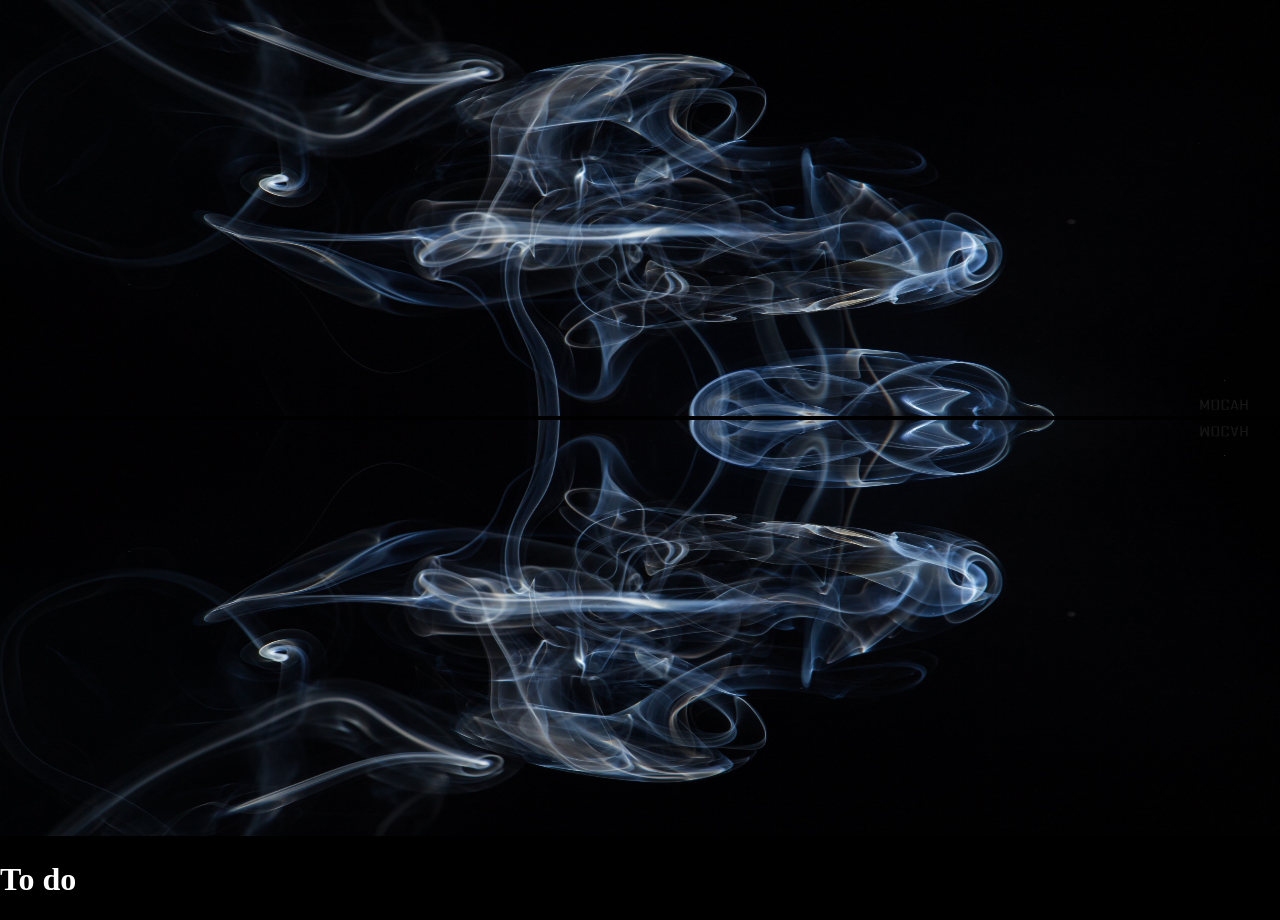
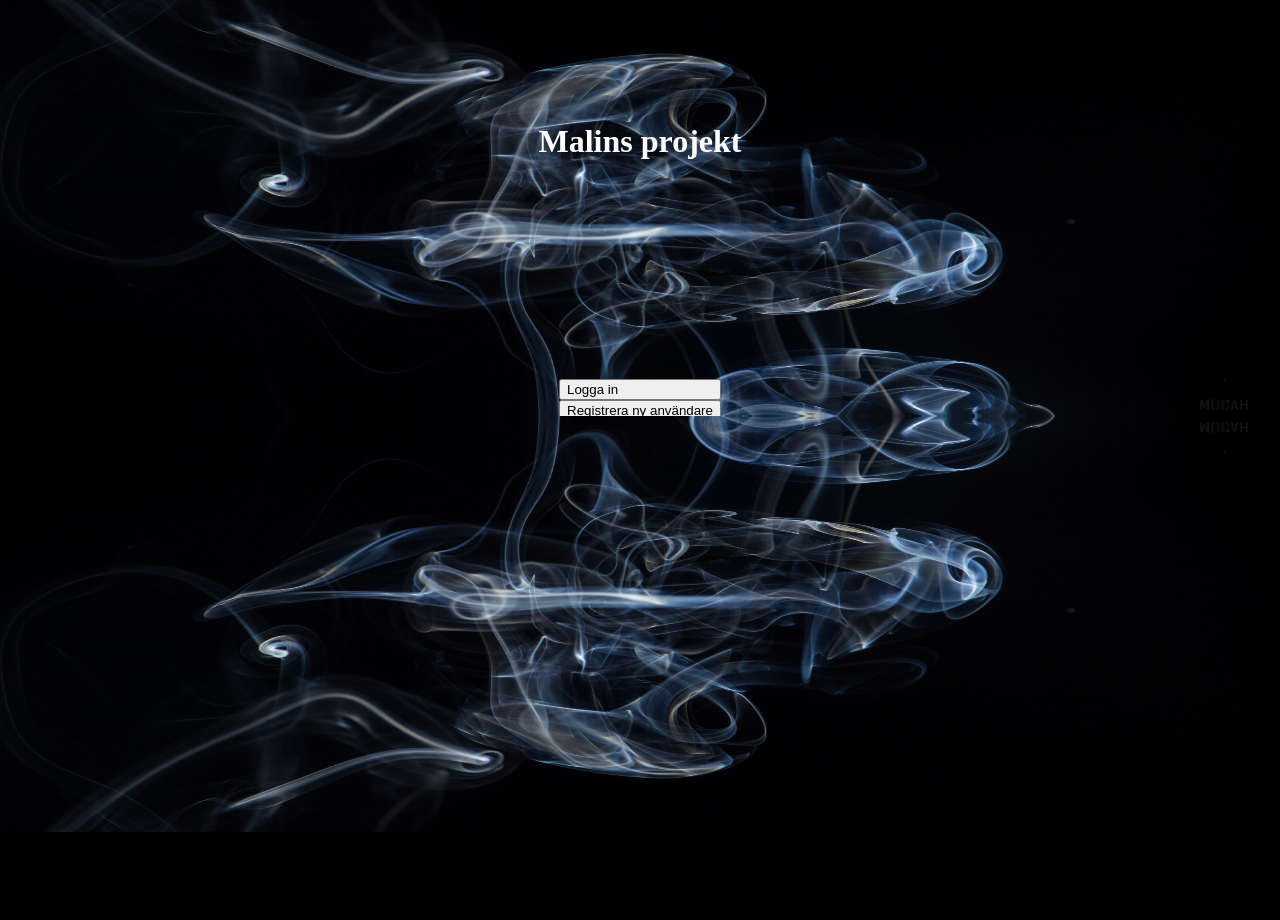
Before and after one commit to MalinJ123/TODO-project, a React (Vite) app: page / in a window 1280 px wide. After the commit the page ends 832 px from the top, so only its background shows below. Built offline with nearby package versions, Linux system fonts and the light colour scheme.

Commit message:
buttons on startsite visible

```diff
--- a/routes/Start.jsx
+++ b/routes/Start.jsx
@@ -6,18 +6,22 @@ function Start() {
 	return (
 	  <>
 		 <div className="image-wrapper">
+			<h1 className="overlay title">Malins projekt</h1>
 			<img
 			  className="background-Pic"
 			  src={smoke}
 			  alt="A picture of black and white smoke"
 			/>
+			<div className="overlay button-wrapp">
+			<button className="button">Logga in </button>
+			<button className="button">Registrera ny användare</button></div>
 			<img
 			  className="background-Pic mirror-image"
 			  src={smoke}
 			  alt="A picture of black and white smoke"
 			/>
 		 </div>
-		 <h1 className="title">To do</h1>
+		 {/* <h1 className="title">To do</h1> */}
 	  </>
 	);
  }
--- a/stylesheet/start.css
+++ b/stylesheet/start.css
@@ -1,4 +1,3 @@
-
 /* start.css */
 
 body {
@@ -7,13 +6,34 @@ body {
 	background-color: black;
 }
 
+.overlay {
+	position: absolute;
+	transform: translate(-50%, -50%);
+
+}
 .title {
 	color: rgb(255, 255, 255);
+	color: white;
+	top: 15%;
+	left: 50%;
 }
 
 .image-wrapper {
 	display: column;
 	width: 100%;
+
+}
+.button-wrapp {
+	display:flex;
+	width:auto;
+	height:auto;
+	top: 50%;
+	left: 50%;
+	flex-direction: column;
+}
+
+.button{
+	display: flex;
 }
 
 .background-Pic {
@@ -22,9 +42,10 @@ body {
 	background-position: center;
 	background-repeat: repeat;
 	background-size: cover;
+	display:flex;
+
 }
 
 .mirror-image {
-	transform: scaleX(-1)
-	rotate(180deg);	/* Optionally, you can add other styles to adjust the positioning of the mirrored image */
+	transform: scaleX(-1) rotate(180deg); /* Optionally, you can add other styles to adjust the positioning of the mirrored image */
 }
```
Lines whose indentation alone changed are shown as unchanged.
